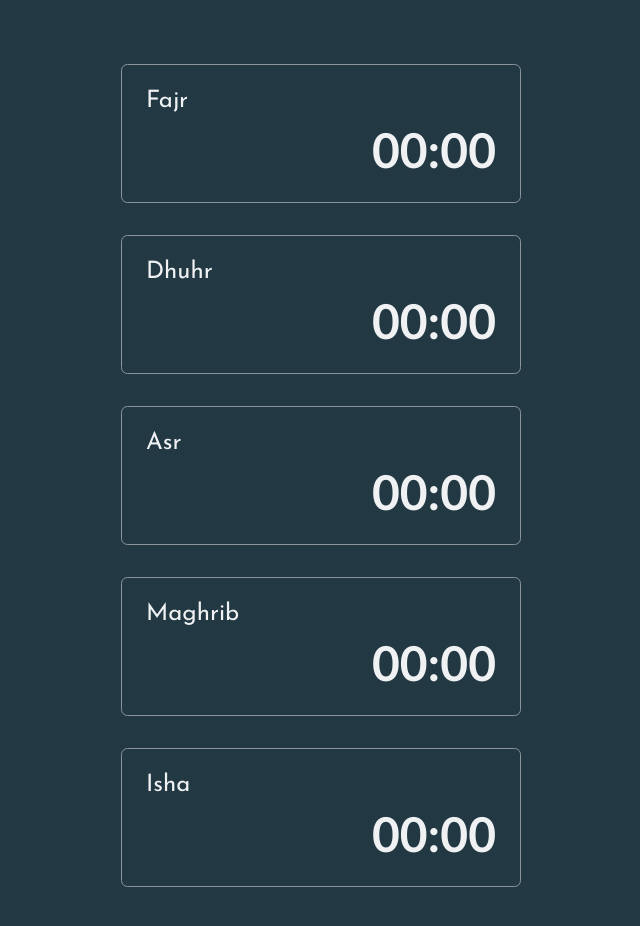
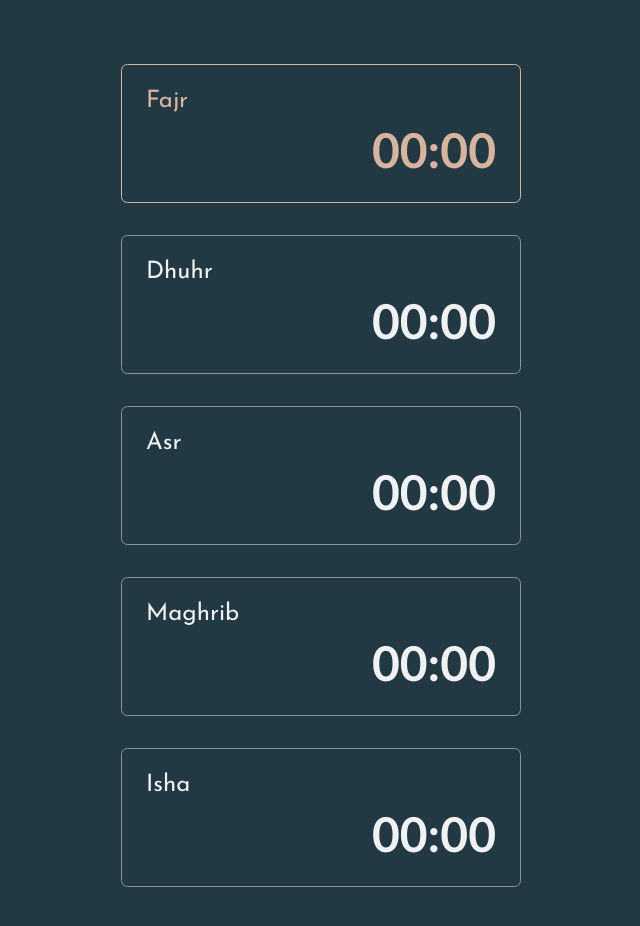
Before and after one commit to murtuzaalisurti/salah, a Next.js app: page / in a window 1280 px wide. Shown: the top 926 px of the page, without its empty margins (319-959 px from the left). Built offline with nearby package versions, Linux system fonts and the light colour scheme; no server answers; a web font is replaced by a local one.

Commit message:
fixed a bug ✔

```diff
--- a/pages/index.js
+++ b/pages/index.js
@@ -153,6 +153,9 @@ export default function Home() {
   }, []);
 
   useEffect(() => {
+
+    document.querySelector('.pending') == null ? document.querySelector('.timings > div').classList.add('reset') : document.querySelector('.timings > div').classList.remove('reset');
+
     document.querySelectorAll('.pending').forEach((element, index) => {
       index == 0 && element.classList.add('first')
     })
--- a/styles/styles.scss
+++ b/styles/styles.scss
@@ -53,8 +53,8 @@ body {
             }
 
         }
-
-        :not(.pending) ~ .pending.first {
+        //:not(.pending) ~ .pending.first, .reset
+        .pending.first, .reset {
             color: $highlight-color;
             border-color: $highlight-color;
         }
```
